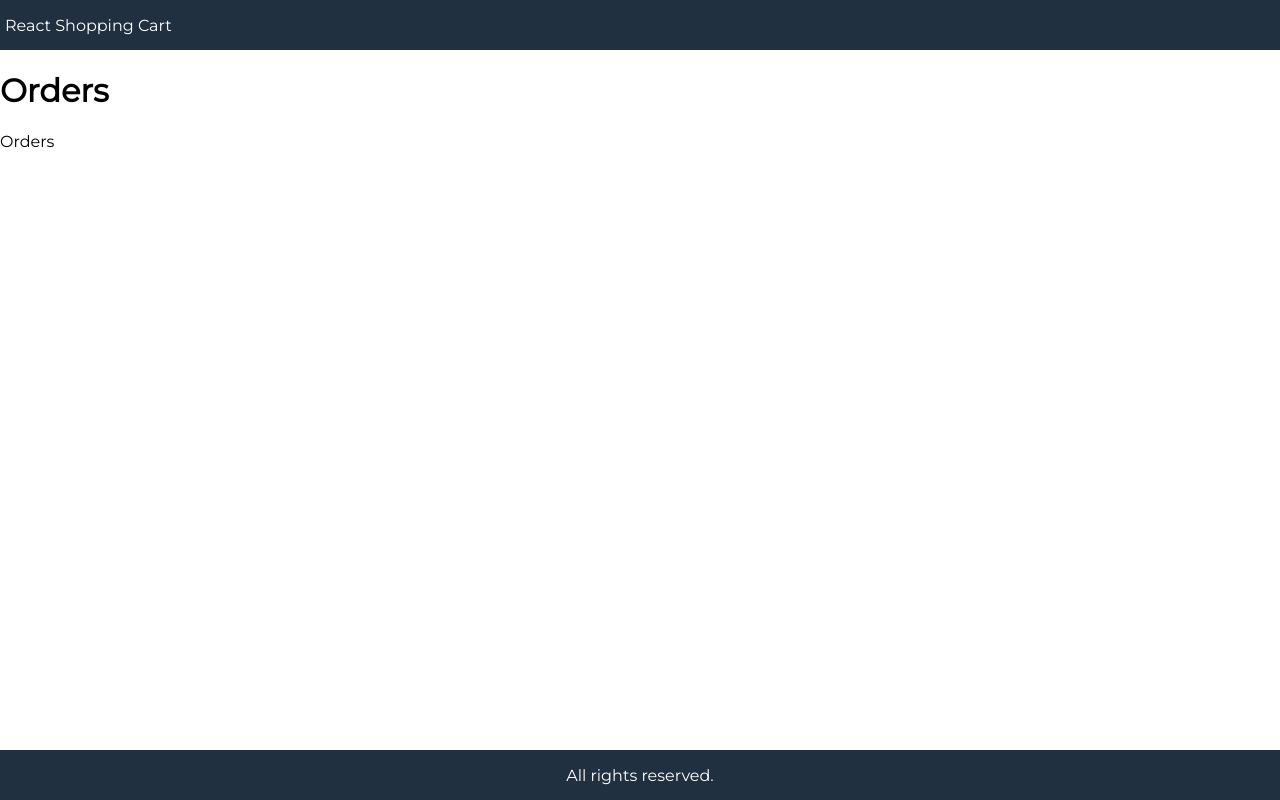
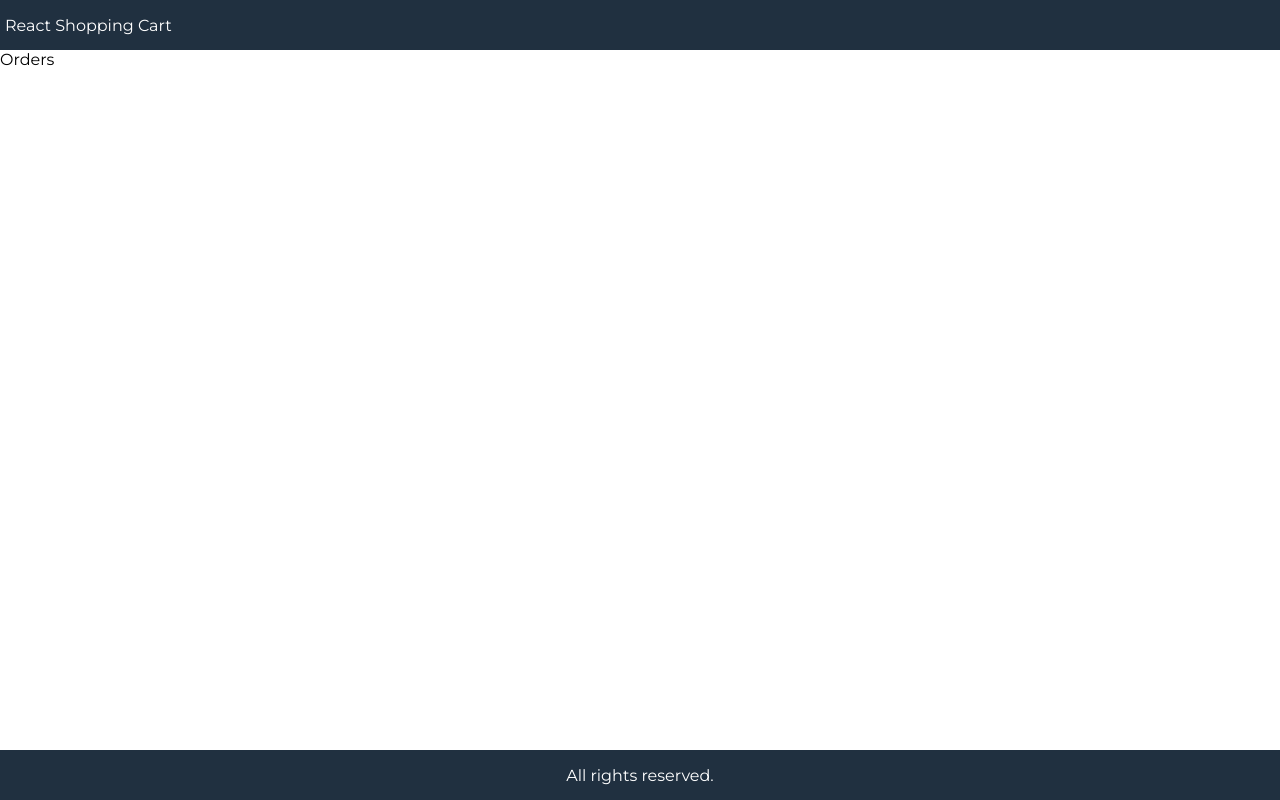
Before and after one commit to akashkriplani/react-shopping-cart, a React (Create React App) app: page /admin in a window 1280 px wide. Built offline with nearby package versions, Linux system fonts and the light colour scheme.

Commit message:
Remove h1 from AdminScreen

```diff
--- a/src/screens/AdminScreen.js
+++ b/src/screens/AdminScreen.js
@@ -5,7 +5,6 @@ export default class AdminScreen extends Component {
   render() {
     return (
       <div>
-        <h1>Orders</h1>
         <Orders />
       </div>
     );
```
